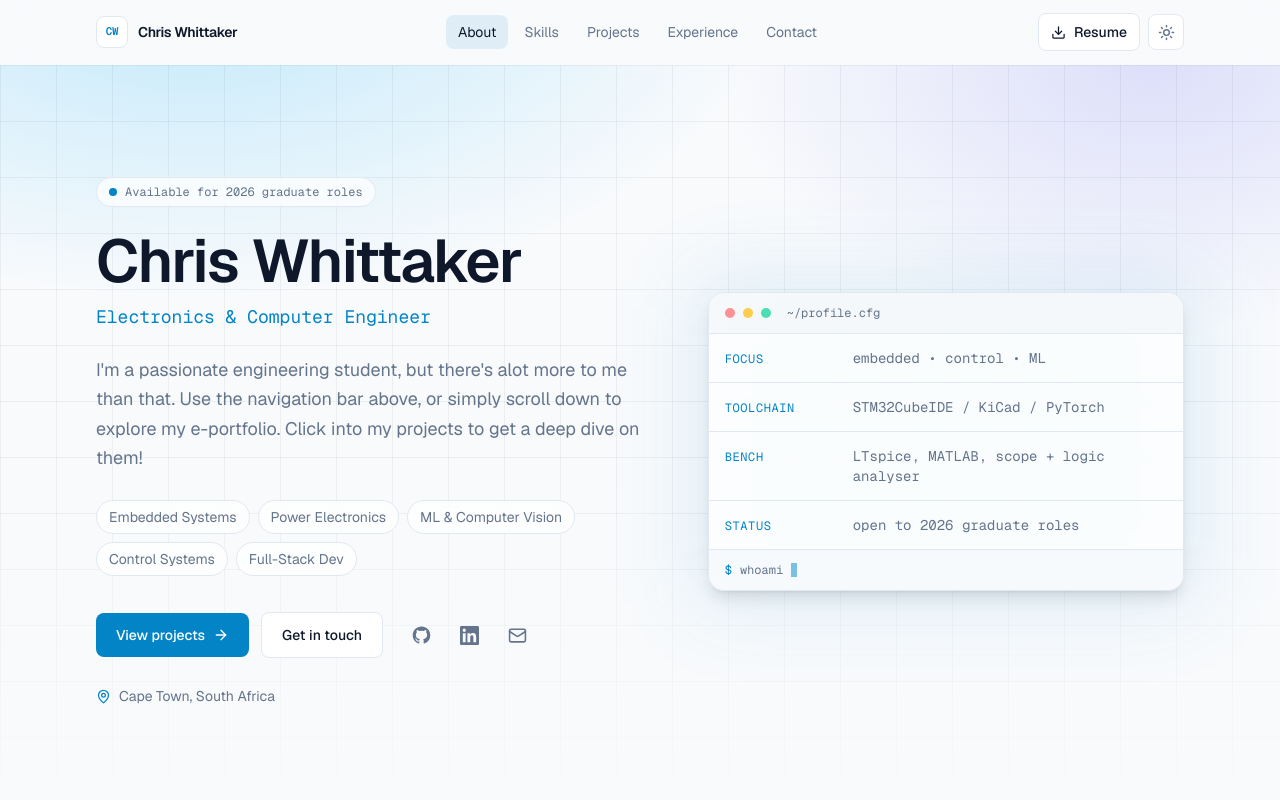
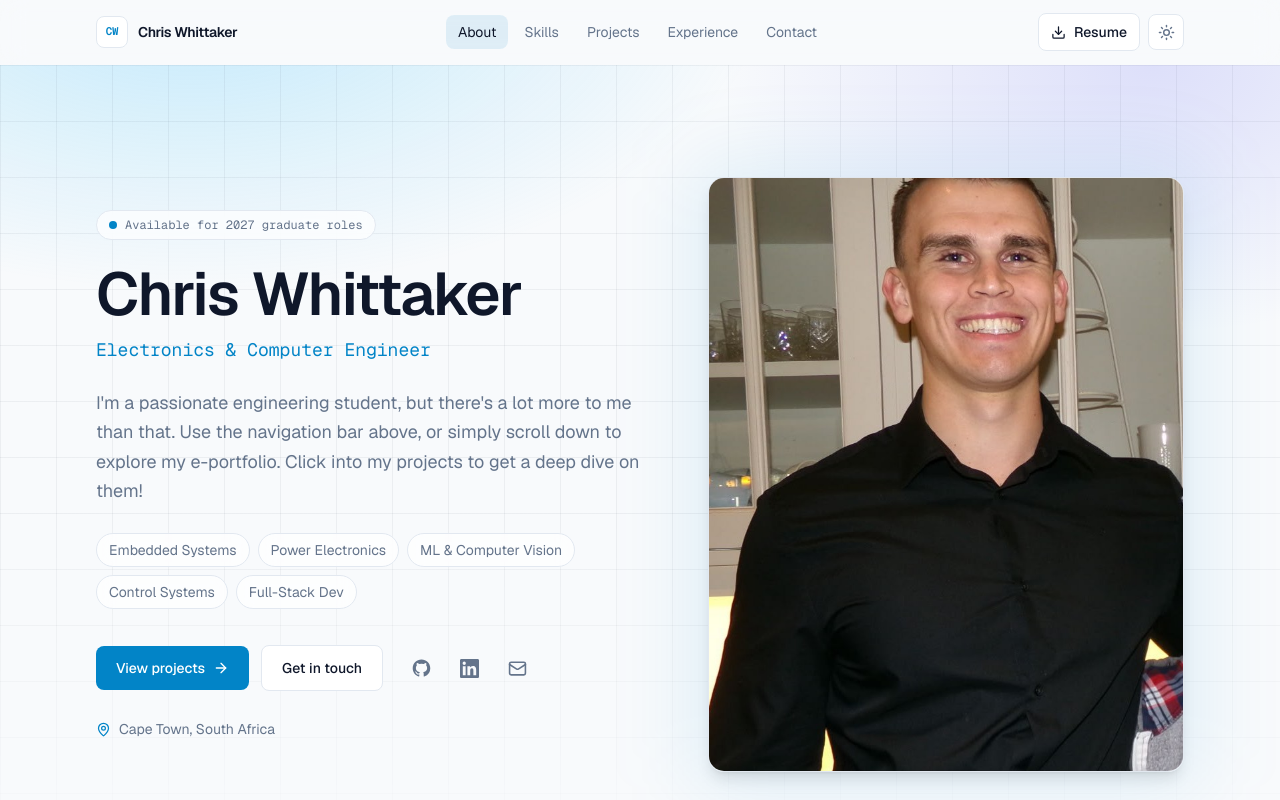
Before and after one commit to ChrisWhittakerUni/My_e_Portfolio, a Next.js app: page / in a window 1280 px wide. Shown: the top 800 px of the page. Built offline with nearby package versions, Linux system fonts and the light colour scheme.

Commit message:
Fixed up a few things

```diff
--- a/components/ContactForm.tsx
+++ b/components/ContactForm.tsx
@@ -130,7 +130,7 @@ export function ContactForm() {
             onBlur={() => setTouched((t) => ({ ...t, name: true }))}
             aria-invalid={Boolean(showError("name"))}
             aria-describedby={showError("name") ? "name-error" : undefined}
-            placeholder="Ada Lovelace"
+            placeholder="Jane Doe"
             className={fieldClass(Boolean(showError("name")))}
           />
           {showError("name") ? (
@@ -188,7 +188,7 @@ export function ContactForm() {
           onBlur={() => setTouched((t) => ({ ...t, message: true }))}
           aria-invalid={Boolean(showError("message"))}
           aria-describedby={showError("message") ? "message-error" : undefined}
-          placeholder="What are you building, and where might I fit?"
+          placeholder="Hi, I'm interested in learning more about ..."
           className={cn(fieldClass(Boolean(showError("message"))), "resize-y")}
         />
         {showError("message") ? (
--- a/components/Footer.tsx
+++ b/components/Footer.tsx
@@ -28,11 +28,7 @@ export function Footer() {
         <div className="max-w-sm">
           <p className="text-sm font-semibold tracking-tight">{site.name}</p>
           <p className="numeric mt-1 text-xs text-accent">{site.title}</p>
-          <p className="mt-4 text-sm leading-relaxed text-muted">
-            Designing across the hardware–software boundary, from{" "}
-            <span className="numeric text-foreground">gate drivers</span> to{" "}
-            <span className="numeric text-foreground">gradient descent</span>.
-          </p>
+
 
           <div className="mt-5 flex items-center gap-1">
             {socials.map(({ href, label, Icon }) => (
--- a/components/Hero.tsx
+++ b/components/Hero.tsx
@@ -1,5 +1,6 @@
 "use client";
 
+import Image from "next/image";
 import { motion, useReducedMotion, type Variants } from "framer-motion";
 import { ArrowRight, Mail, MapPin } from "lucide-react";
 
@@ -66,7 +67,7 @@ export function Hero() {
               <span className="absolute inline-flex h-full w-full animate-ping rounded-full bg-accent opacity-60" />
               <span className="relative inline-flex h-2 w-2 rounded-full bg-accent" />
             </span>
-            Available for 2026 graduate roles
+            Available for 2027 graduate roles
           </motion.p>
 
           <motion.h1
@@ -145,49 +146,26 @@ export function Hero() {
           </motion.p>
         </motion.div>
 
-        {/* Mono spec sheet — the "engineering" counterweight to the copy. */}
+        {/* Profile Picture */}
         <motion.div
           initial={reduceMotion ? undefined : { opacity: 0, y: 24 }}
           animate={reduceMotion ? undefined : { opacity: 1, y: 0 }}
           transition={{ duration: 0.7, delay: 0.25, ease: [0.22, 1, 0.36, 1] }}
-          className="relative"
+          className="relative mx-auto w-full max-w-md lg:max-w-none"
         >
           <div
             aria-hidden="true"
             className="absolute -inset-4 -z-10 rounded-3xl bg-accent/10 blur-2xl"
           />
-          <div className="overflow-hidden rounded-2xl border border-border bg-surface/85 shadow-lg backdrop-blur-sm">
-            <div className="flex items-center gap-2 border-b border-border bg-surface-muted/60 px-4 py-3">
-              <span className="h-2.5 w-2.5 rounded-full bg-red-400/70" />
-              <span className="h-2.5 w-2.5 rounded-full bg-amber-400/70" />
-              <span className="h-2.5 w-2.5 rounded-full bg-emerald-400/70" />
-              <span className="numeric ml-2 text-xs text-muted">~/profile.cfg</span>
-            </div>
-
-            <dl className="numeric divide-y divide-border text-sm">
-              {site.specs.map((spec) => (
-                <div
-                  key={spec.key}
-                  className="flex flex-col gap-1 px-4 py-3.5 sm:flex-row sm:items-baseline sm:gap-4"
-                >
-                  <dt className="w-28 shrink-0 text-xs uppercase tracking-wider text-accent">
-                    {spec.key}
-                  </dt>
-                  <dd className="text-muted">{spec.value}</dd>
-                </div>
-              ))}
-            </dl>
-
-            <div className="border-t border-border bg-surface-muted/40 px-4 py-3">
-              <p className="numeric flex items-center gap-2 text-xs text-muted">
-                <span className="text-accent">$</span>
-                <span>whoami</span>
-                <span
-                  aria-hidden="true"
-                  className="inline-block h-3.5 w-1.5 animate-pulse bg-accent"
-                />
-              </p>
-            </div>
+          <div className="relative aspect-[4/5] overflow-hidden rounded-2xl border border-border bg-surface/85 shadow-lg backdrop-blur-sm">
+            <Image
+              src="/images/me_.jpeg"
+              alt={site.name}
+              fill
+              priority
+              className="object-cover"
+              sizes="(max-width: 1024px) 100vw, 50vw"
+            />
           </div>
         </motion.div>
       </div>
--- a/data/site.ts
+++ b/data/site.ts
@@ -8,7 +8,7 @@ export const site: SiteConfig = {
   name: "Chris Whittaker",
   title: "Electronics & Computer Engineer",
   summary:
-    "I'm a passionate engineering student, but there's alot more to me than that. Use the navigation bar above, or simply scroll down to explore my e-portfolio. Click into my projects to get a deep dive on them!",
+    "I'm a passionate engineering student, but there's a lot more to me than that. Use the navigation bar above, or simply scroll down to explore my e-portfolio. Click into my projects to get a deep dive on them!",
   focusAreas: [
     "Embedded Systems",
     "Power Electronics",
@@ -22,12 +22,12 @@ export const site: SiteConfig = {
   socials: {
     github: {
       label: "GitHub",
-      href: "https://github.com/WHTCHR013",
-      handle: "@WHTCHR013",
+      href: "https://github.com/ChrisWhittakerUni",
+      handle: "@ChrisWhittakerUni",
     },
     linkedin: {
       label: "LinkedIn",
-      href: "https://www.linkedin.com/in/chris-whittaker",
+      href: "https://www.linkedin.com/in/chris-whittaker-b939b5363/",
       handle: "/in/chris-whittaker",
     },
   },
@@ -39,10 +39,6 @@ export const site: SiteConfig = {
     { label: "Contact", href: "#contact" },
   ],
   specs: [
-    { key: "focus", value: "embedded • control • ML" },
-    { key: "toolchain", value: "STM32CubeIDE / KiCad / PyTorch" },
-    { key: "bench", value: "LTspice, MATLAB, scope + logic analyser" },
-    { key: "status", value: "open to 2026 graduate roles" },
   ],
 };
 
```
Also changed, not shown: public/images/me_.jpeg (added).
